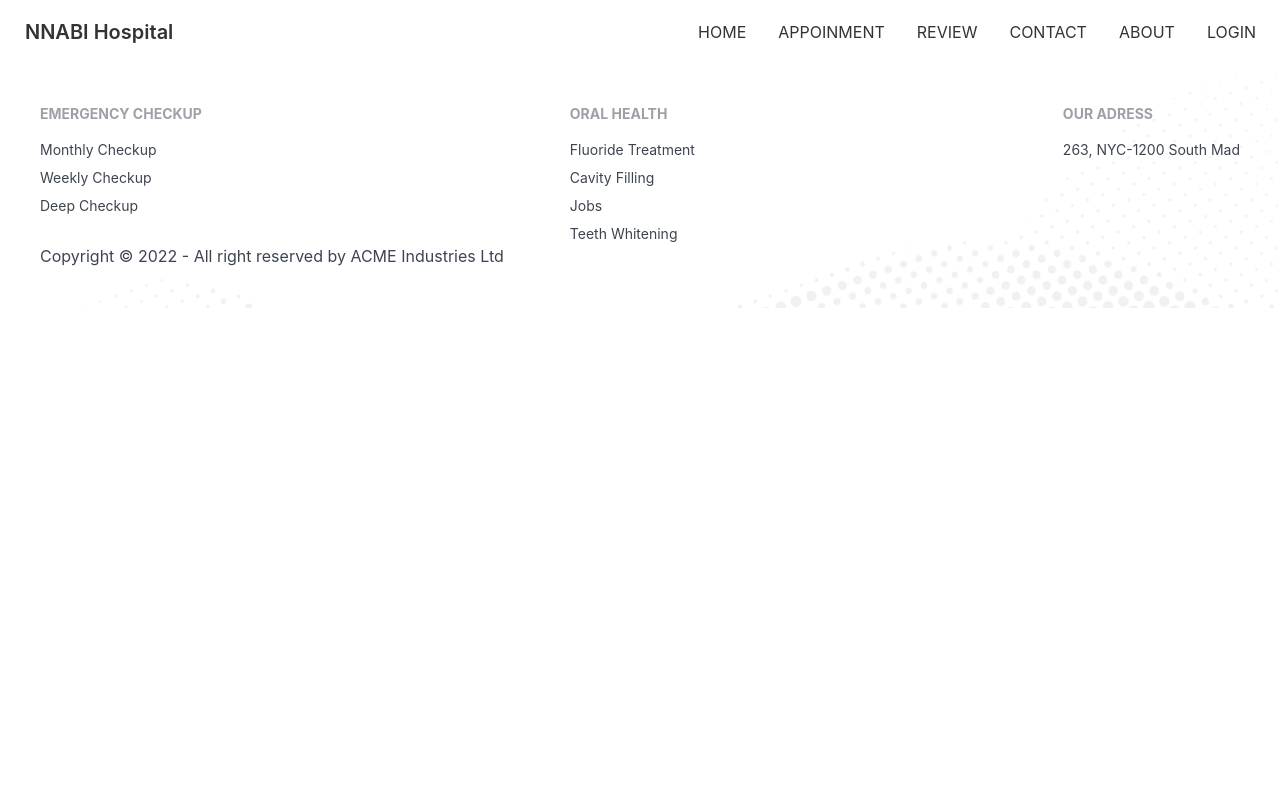
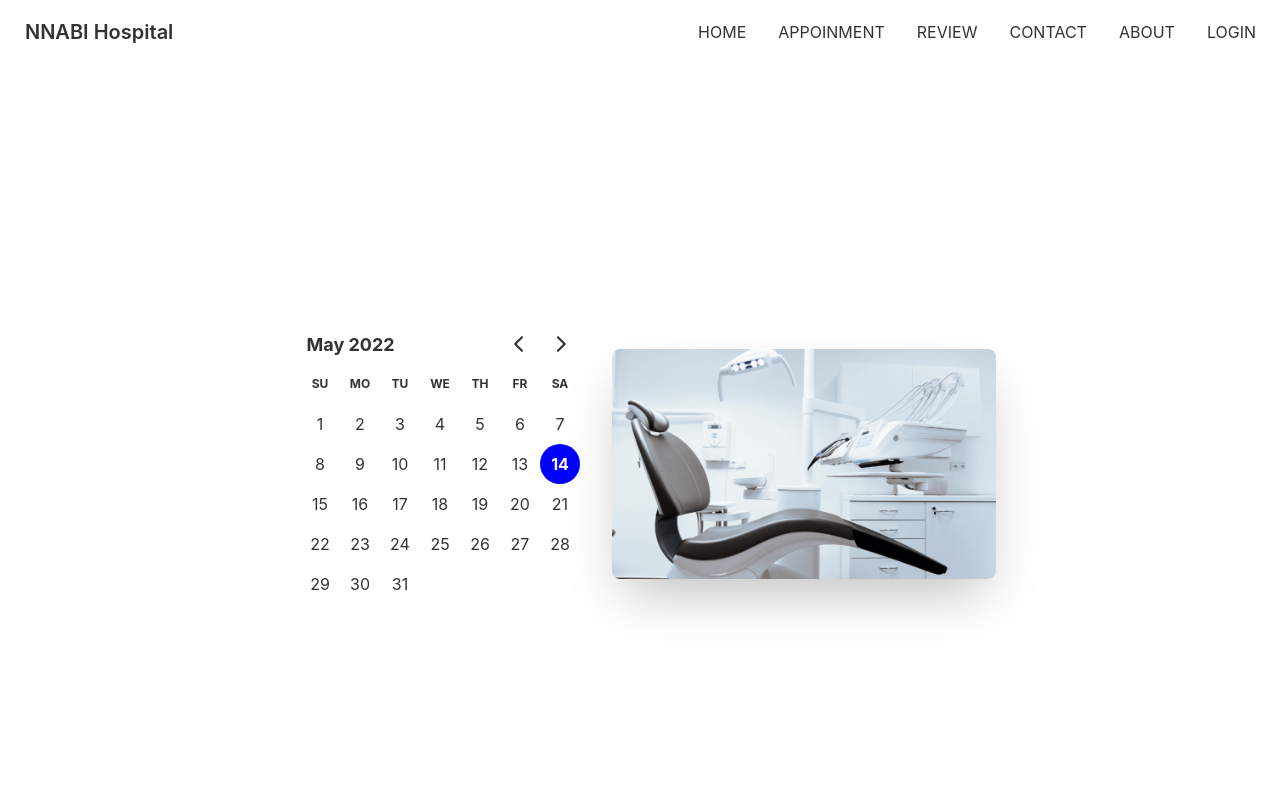
Before and after one commit to nnabicse/nnabi-hospital-client, a React (Create React App) app: page /appoinment in a window 1280 px wide. Shown: the top 800 px of the page. Built offline with nearby package versions, Linux system fonts and the light colour scheme.

Commit message:
appoinment banner and datepicker added

```diff
--- a/package.json
+++ b/package.json
@@ -7,7 +7,9 @@
     "@testing-library/react": "^13.0.0",
     "@testing-library/user-event": "^13.2.1",
     "daisyui": "^2.14.3",
+    "date-fns": "^2.28.0",
     "react": "^18.1.0",
+    "react-day-picker": "^8.0.4",
     "react-dom": "^18.1.0",
     "react-router-dom": "6",
     "react-scripts": "5.0.1",
--- a/src/App.js
+++ b/src/App.js
@@ -5,6 +5,7 @@ import Home from './Pages/Home/Home';
 import About from './Pages/About/About';
 import Login from './Pages/Login/Login';
 import Footer from './Pages/Shared/Footer';
+import Appoinment from './Pages/Appoinment/Appoinment';
 
 function App() {
   return (
@@ -13,6 +14,7 @@ function App() {
       <Routes>
         <Route path="/" element={<Home />} />
         <Route path="about" element={<About />} />
+        <Route path="appoinment" element={<Appoinment />} />
         <Route path="login" element={<Login />} />
       </Routes>
       <Footer></Footer>
--- /dev/null
+++ b/src/Pages/Appoinment/Appoinment.js
@@ -0,0 +1,13 @@
+import React from 'react';
+import AppoinmentBanner from './AppoinmentBanner';
+
+const Appoinment = () => {
+    return (
+        <div>
+            <AppoinmentBanner></AppoinmentBanner>
+
+        </div>
+    );
+};
+
+export default Appoinment;
--- /dev/null
+++ b/src/Pages/Appoinment/AppoinmentBanner.js
@@ -0,0 +1,24 @@
+import React, { useState } from 'react';
+import { DayPicker } from 'react-day-picker';
+import chair from '../../assets/images/chair.png'
+import 'react-day-picker/dist/style.css';
+
+const AppoinmentBanner = () => {
+    const [date, setDate] = useState(new Date())
+    return (
+        <div class="hero min-h-screen">
+            <div class="hero-content flex-col lg:flex-row-reverse">
+                <img src={chair} class="max-w-sm rounded-lg shadow-2xl" />
+                <div>
+                    <DayPicker
+                        mode="single"
+                        selected={date}
+                        onSelect={setDate}
+                    ></DayPicker>
+                </div>
+            </div>
+        </div>
+    );
+};
+
+export default AppoinmentBanner;
--- a/src/Pages/Shared/Footer.js
+++ b/src/Pages/Shared/Footer.js
@@ -18,7 +18,6 @@ const Footer = () => {
                     <span class="footer-title">Oral Health</span>
                     <a class="link link-hover">Fluoride Treatment</a>
                     <a class="link link-hover">Cavity Filling</a>
-                    <a class="link link-hover">Jobs</a>
                     <a class="link link-hover">Teeth Whitening</a>
                 </div>
                 <div>
@@ -26,8 +25,8 @@ const Footer = () => {
                     <p>263, NYC-1200 South Mad</p>
                 </div>
             </div>
-            <div>
-                <p>Copyright © 2022 - All right reserved by ACME Industries Ltd</p>
+            <div className='mt-10 text-center'>
+                <p>Copyright © 2022 - All right reserved by NNABI Hospital</p>
             </div>
 
         </footer>
```
Also changed, not shown: 1 other file (tests, documents, lock files or other folders).
